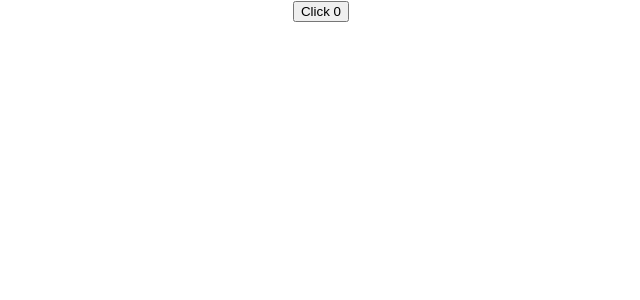
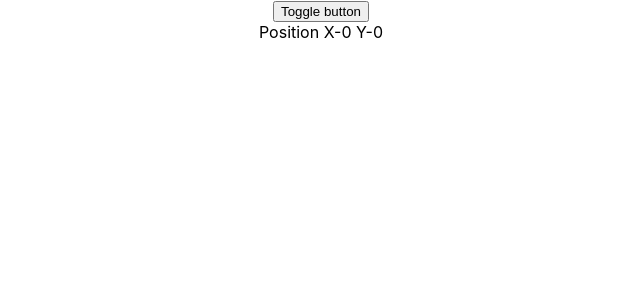
Before and after one commit to pdayanand03/react-hooks, a React (Create React App) app: page / in a window 1280 px wide. Shown: the top 300 px of the page, without its empty margins (319-959 px from the left). Built offline with nearby package versions, Linux system fonts and the light colour scheme.

Commit message:
Clean up function used because of memory leak

```diff
--- a/src/App.js
+++ b/src/App.js
@@ -5,6 +5,7 @@ import HookCounterFour from './components/HookCounterFour';
 import HookCounterThree from './components/HookCounterThree';
 import HookCounterTwo from './components/HookCounterTwo';
 import HookUseEffect from './components/HookUseEffect';
+import MouseComponent from './components/MouseComponent';
 
 function App() {
   return (
@@ -14,7 +15,8 @@ function App() {
      {/* <HookCounterTwo/> */}
      {/* <HookCounterThree/> */}
      {/* <HookCounterFour/> */}
-     <HookUseEffect/>
+     {/* <HookUseEffect/> */}
+     <MouseComponent/>
     </div>
   );
 }
--- /dev/null
+++ b/src/components/HookCleanUp.js
@@ -0,0 +1,28 @@
+import React, { useEffect, useState }  from "react";
+
+const HookCleanUp = () =>{
+    const [x,setX] = useState(0)
+    const [y,setY] = useState(0)
+
+    const mousePosition = (e)=>{
+        console.log("mousePosition");
+        setX(e.clientX)
+        setY(e.clientY)
+    }
+    useEffect(()=>{
+        console.log("Mounted MousePosition")
+        window.addEventListener('mousemove',mousePosition);
+
+        return(()=>{
+            console.log("Unmounted MousePosition")
+            window.removeEventListener('mousemove',mousePosition);
+        })
+    },[])
+    return(
+        <div>
+            <div>Position X-{x} Y-{y}</div>
+        </div>
+    )
+}
+
+export default HookCleanUp
--- /dev/null
+++ b/src/components/MouseComponent.js
@@ -0,0 +1,12 @@
+import React, { useState } from "react";
+import HookCleanUp from "./HookCleanUp";
+
+const MouseComponent = () =>{
+    const [state,setstate] = useState(true)
+    return (<div>
+        <button onClick={()=>setstate(prevState=>!prevState)}>Toggle button</button>
+        {state && <HookCleanUp/>}
+
+    </div>)
+}
+export default MouseComponent
```
